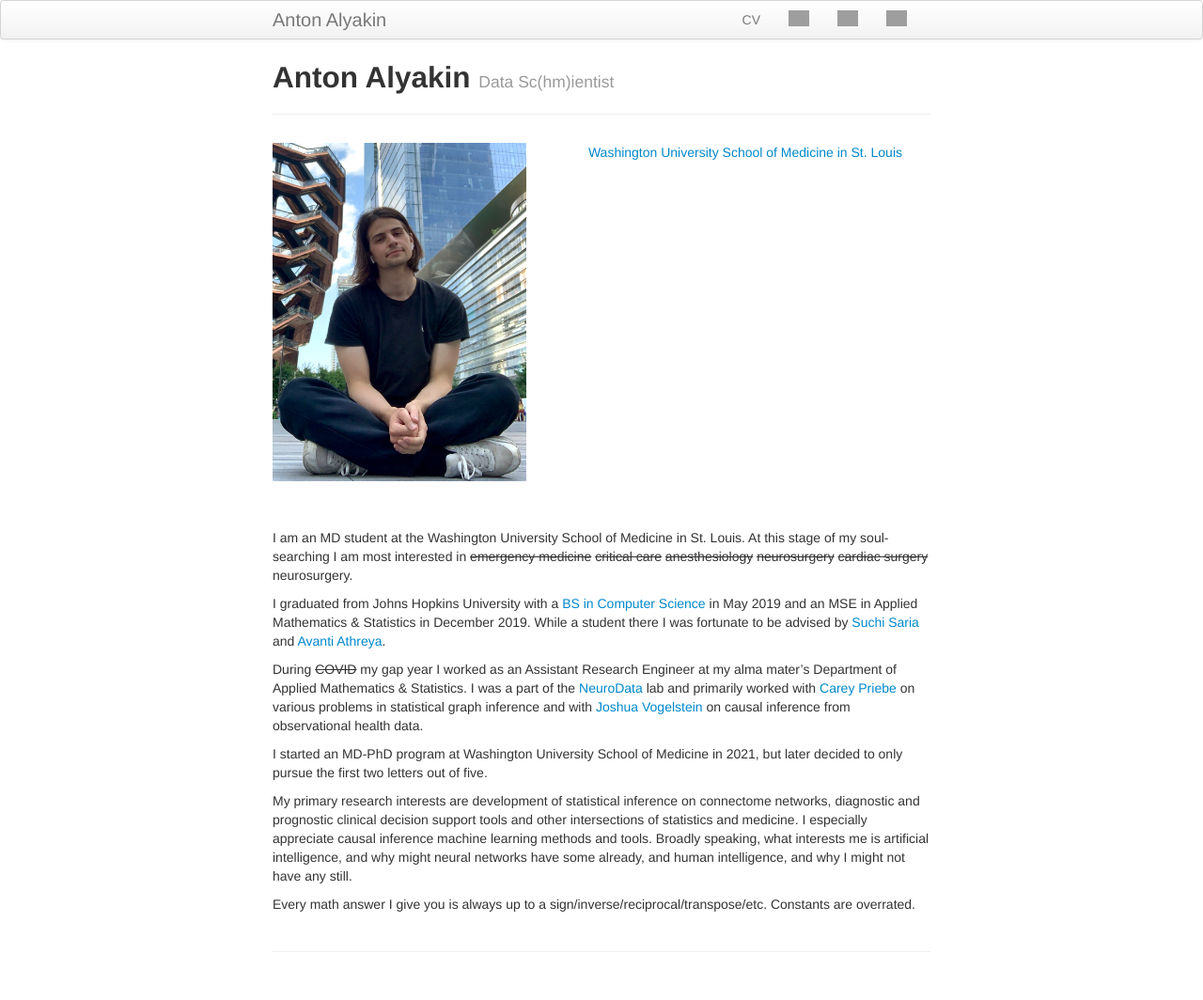
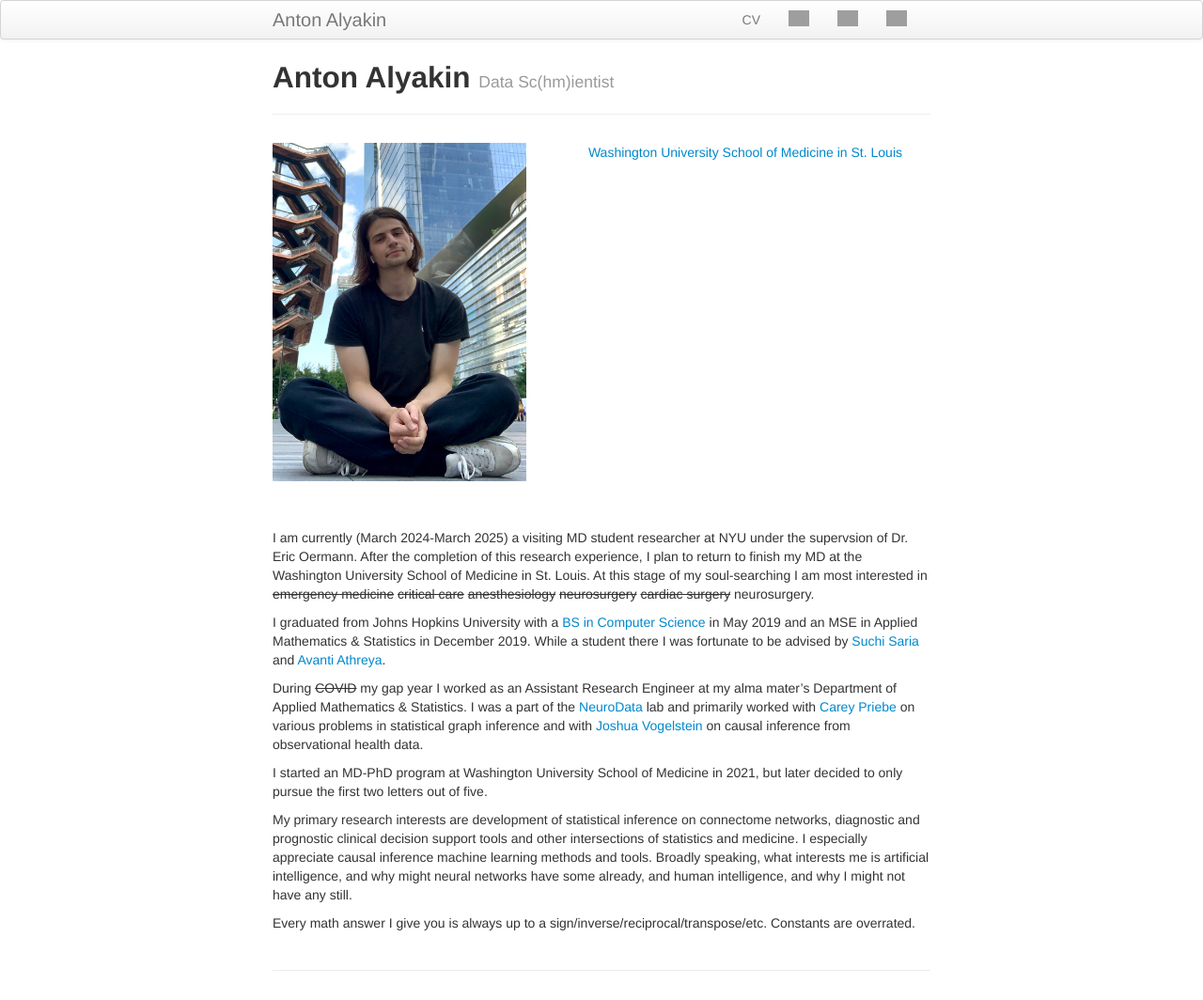
Before and after one commit to alyakin314/alyakin314.github.io, a Jekyll site: the page built from index.md, in a window 1280 px wide. Shown: the whole page at 94% size. Built offline with Jekyll 4.4.1, drawn with Linux system fonts in a browser that asks for light colours; grey boxes are pictures that could not be loaded.

Commit message:
updated position

```diff
--- a/index.md
+++ b/index.md
@@ -30,10 +30,12 @@ description: Assistant Research Engineer at Johns Hopkins
 <br/>
 <br/>
 
-I am an MD student at the Washington University School of Medicine in St. Louis.
-At this stage of my soul-searching I am most interested in ~~emergency
-medicine~~ ~~critical care~~ ~~anesthesiology~~ ~~neurosurgery~~ ~~cardiac
-surgery~~ neurosurgery.
+I am currently (March 2024-March 2025) a visiting MD student researcher at NYU
+under the supervsion of Dr. Eric Oermann. After the completion of this research
+experience, I plan to return to finish my MD at the Washington University
+School of Medicine in St. Louis. At this stage of my soul-searching I am most
+interested in ~~emergency medicine~~ ~~critical care~~ ~~anesthesiology~~
+~~neurosurgery~~ ~~cardiac surgery~~ neurosurgery.
 
 I graduated from Johns Hopkins University with a [BS in Computer Science](https://alyakin314.github.io/assets/papers/Alyakin_Motif_Discovery_in_the_Irregulary_Sampled_Time_Series_Data.pdf) in
 May 2019 and an MSE in Applied Mathematics & Statistics in December 2019.
```
